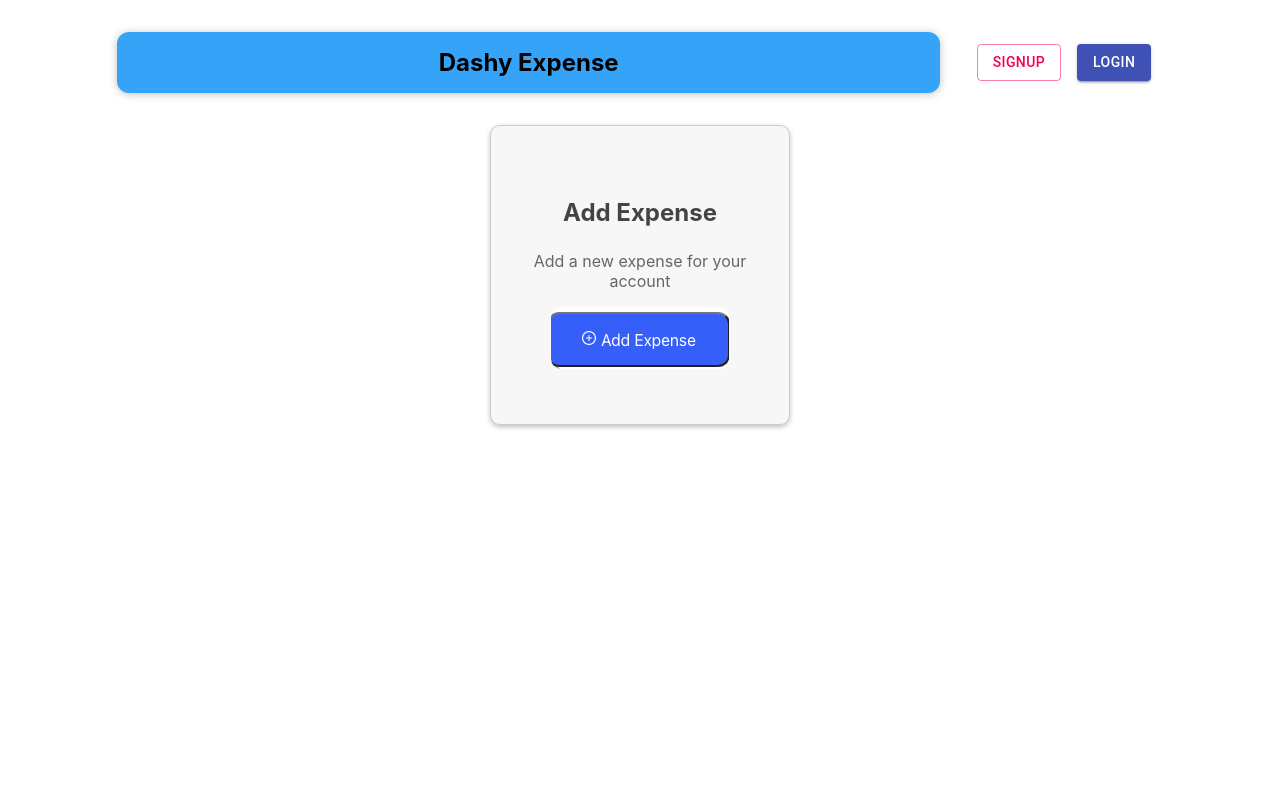
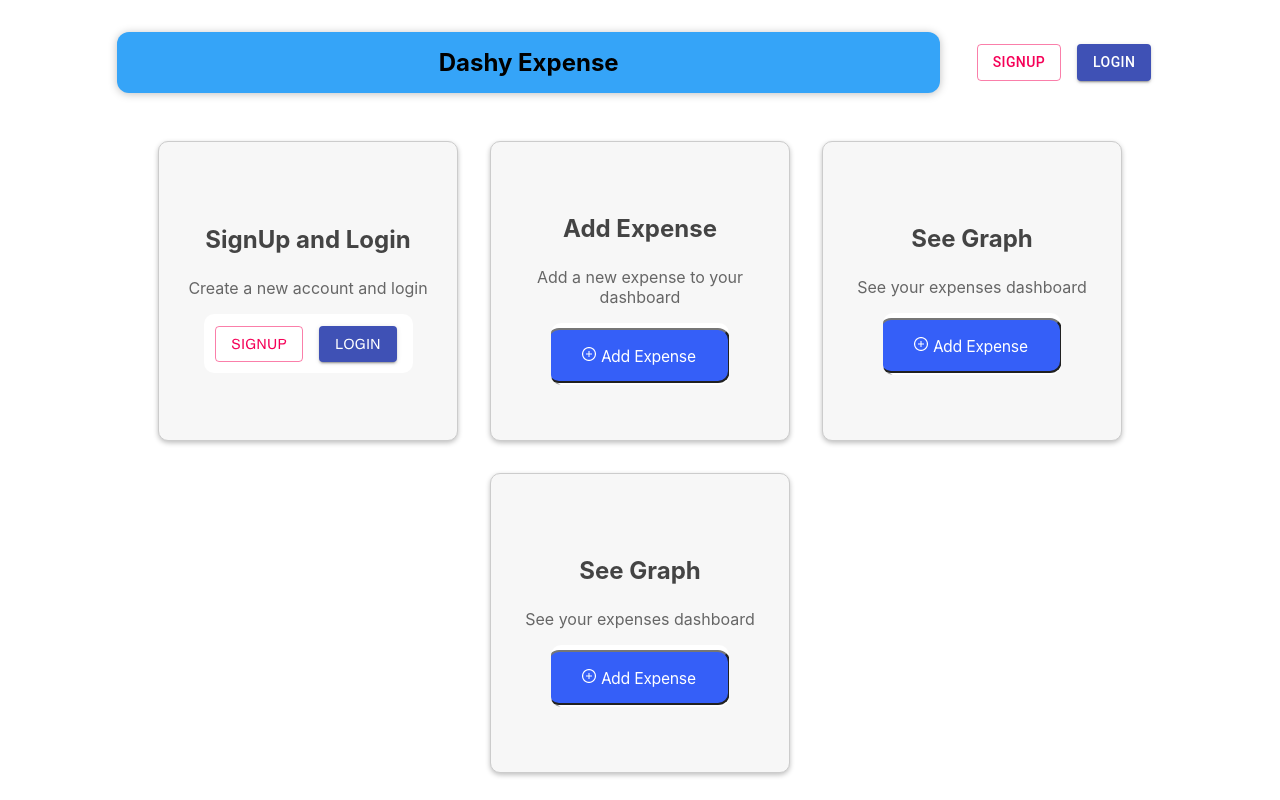
Before and after one commit to nubesFilius/dashy-expense, a React (Create React App) app: page / in a window 1280 px wide. Built offline with nearby package versions, Linux system fonts and the light colour scheme.

Commit message:
Properly iterable background images with proper alignment

```diff
--- a/src/App.js
+++ b/src/App.js
@@ -5,6 +5,7 @@ import Expenses from './components/Expenses/Expenses';
 import NewExpenseModalContainer from './components/UI/NewExpenseModalContainer';
 import Banner from './components/DashyBanner/Banner';
 import BackgroundImage from './components/UI/MaterialUICard/BackGroundImage';
+import ListOfBackGroundImages from './components/UI/MaterialUICard/ListOfBackGroundImages';
 
 const DUMMY_DATA = [
   {
@@ -46,7 +47,7 @@ function App() {
   return (
     <div>
       <Banner />
-      <BackgroundImage />
+      <ListOfBackGroundImages />
     </div>
   );
 }
--- a/src/components/UI/MaterialUICard/BackGroundImage.js
+++ b/src/components/UI/MaterialUICard/BackGroundImage.js
@@ -1,6 +1,5 @@
 import React from 'react';
 import { makeStyles } from '@material-ui/core/styles';
-import add_expense from './add_expense.png';
 
 const useStyles = makeStyles((theme) => ({
   root: {
@@ -23,6 +22,11 @@ const useStyles = makeStyles((theme) => ({
     },
     backgroundColor: '#f7f7f7', // Add a background color to the container element
   },
+  wrapper: {
+    display: 'inline-block',
+    margin: theme.spacing(2),
+    verticalAlign: 'top',
+  },
   image: {
     maxHeight: '100%',
     maxWidth: '100%',
@@ -41,14 +45,20 @@ const useStyles = makeStyles((theme) => ({
   },
 }));
 
-const BackgroundImage = () => {
+const BackgroundImage = (props) => {
   const classes = useStyles();
 
   return (
-    <div className={classes.root}>
-      <h2 className={classes.title}>Add Expense</h2>
-      <p className={classes.paragraph}>Add a new expense for your account</p>
-      <img className={classes.image} src={add_expense} alt="add_expense" />
+    <div className={classes.wrapper}>
+      <div className={classes.root}>
+        <h2 className={classes.title}>{props.title}</h2>
+        <p className={classes.paragraph}>{props.paragraph}</p>
+        <img
+          className={classes.image}
+          src={props.imageUrl}
+          alt={props.imageAlt}
+        />
+      </div>
     </div>
   );
 };
--- /dev/null
+++ b/src/components/UI/MaterialUICard/ListOfBackGroundImages.js
@@ -0,0 +1,46 @@
+import React from 'react';
+import { makeStyles } from '@material-ui/core/styles';
+import BackgroundImage from './BackGroundImage';
+import add_expense from './assets/add_expense.png';
+import signup_and_login from './assets/signup_and_login.png';
+
+const useStyles = makeStyles((theme) => ({
+  container: {
+    textAlign: 'center',
+  },
+}));
+
+const ListOfBackGroundImages = () => {
+  const classes = useStyles();
+
+  return (
+    <div className={classes.container}>
+      <BackgroundImage
+        title={'SignUp and Login'}
+        paragraph={'Create a new account and login'}
+        imageUrl={signup_and_login}
+        imageAlt={'signup_and_login'}
+      />
+      <BackgroundImage
+        title={'Add Expense'}
+        paragraph={'Add a new expense to your dashboard'}
+        imageUrl={add_expense}
+        imageAlt={'add expense'}
+      />
+      <BackgroundImage
+        title={'See Graph'}
+        paragraph={'See your expenses dashboard'}
+        imageUrl={add_expense}
+        imageAlt={'expenses_graph'}
+      />
+      <BackgroundImage
+        title={'See Graph'}
+        paragraph={'See your expenses dashboard'}
+        imageUrl={add_expense}
+        imageAlt={'expenses_graph'}
+      />
+    </div>
+  );
+};
+
+export default ListOfBackGroundImages;
```
Also changed, not shown: src/components/UI/MaterialUICard/assets/add_expense.png (renamed from src/components/UI/MaterialUICard/add_expense.png), src/components/UI/MaterialUICard/assets/signup_and_login.png (added).
